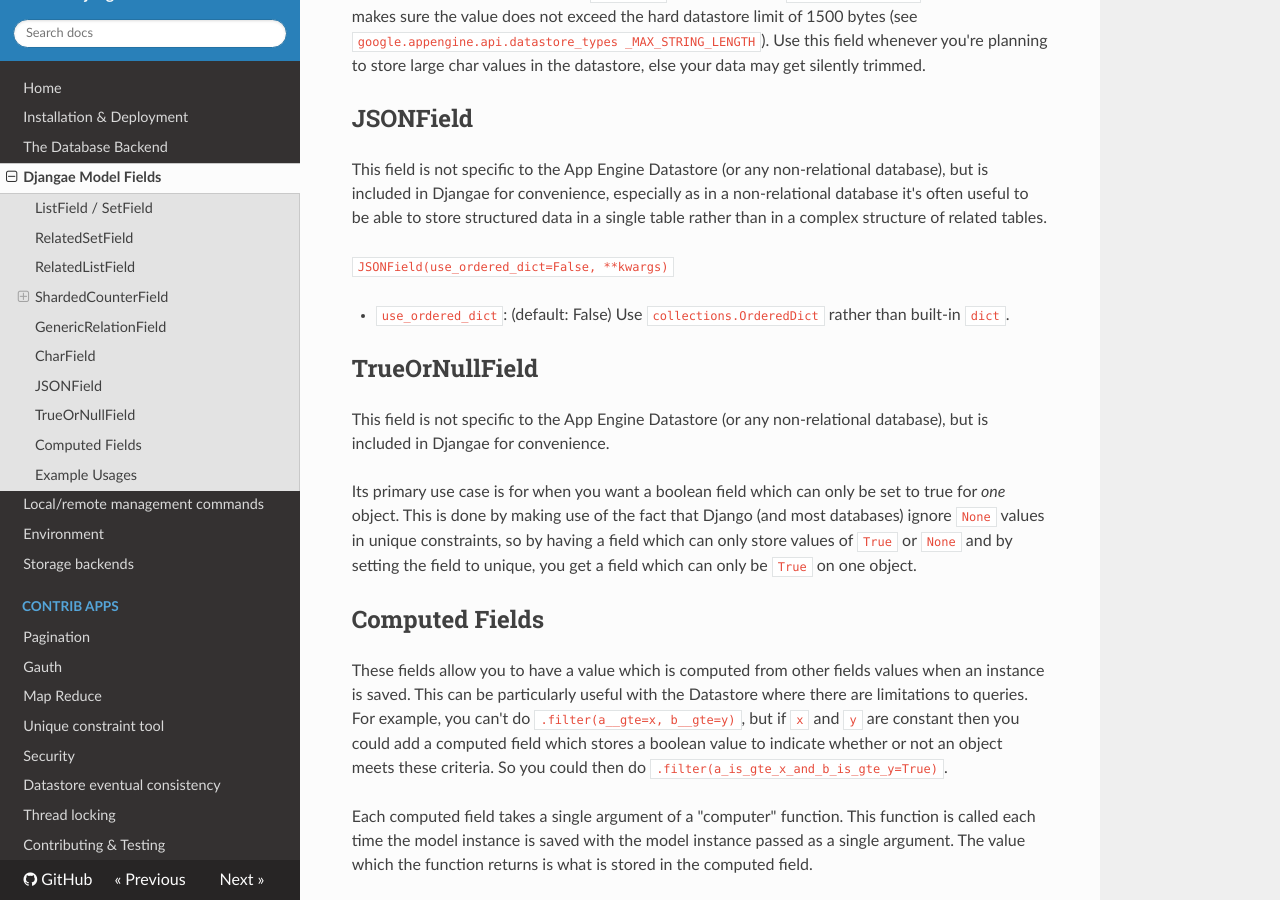
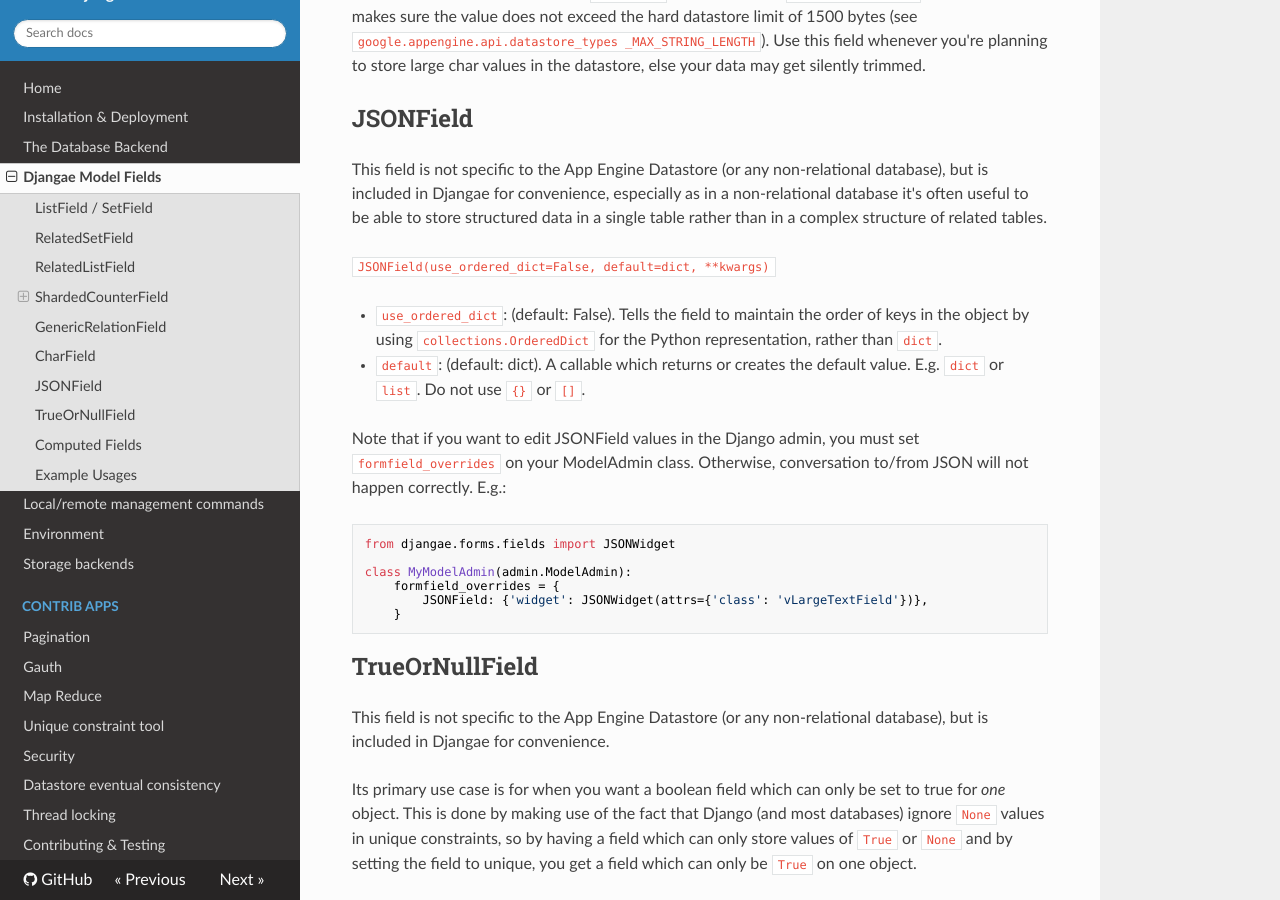
Before and after one commit to wittfabian/djangae, an MkDocs documentation site: the page built from docs/fields.md, in a window 1280 px wide and 900 px high, scrolled down 3516 px. Built offline with MkDocs 1.6.1, drawn with Linux system fonts in a browser that asks for light colours; nearby versions of some CDN libraries; old or Windows-style settings are respelled for this version of MkDocs.

Commit message:
Improving docs for JSONField.

````diff
--- a/docs/fields.md
+++ b/docs/fields.md
@@ -104,9 +104,22 @@ This is a replacement for Django's `CharField` field. It uses the `MaxBytesValid
 
 This field is not specific to the App Engine Datastore (or any non-relational database), but is included in Djangae for convenience, especially as in a non-relational database it's often useful to be able to store structured data in a single table rather than in a complex structure of related tables.
 
-```JSONField(use_ordered_dict=False, **kwargs)```
+```JSONField(use_ordered_dict=False, default=dict, **kwargs)```
 
-* `use_ordered_dict`: (default: False) Use `collections.OrderedDict` rather than built-in `dict`.
+* `use_ordered_dict`: (default: False).  Tells the field to maintain the order of keys in the object by using `collections.OrderedDict` for the Python representation, rather than `dict`.
+* `default`: (default: dict).  A callable which returns or creates the default value.  E.g. `dict` or `list`.  Do not use `{}` or `[]`.
+
+
+Note that if you want to edit JSONField values in the Django admin, you must set `formfield_overrides` on your ModelAdmin class.  Otherwise, conversation to/from JSON will not happen correctly.  E.g.:
+
+```python
+from djangae.forms.fields import JSONWidget
+
+class MyModelAdmin(admin.ModelAdmin):
+    formfield_overrides = {
+        JSONField: {'widget': JSONWidget(attrs={'class': 'vLargeTextField'})},
+    }
+```
 
 
 ## TrueOrNullField
````
